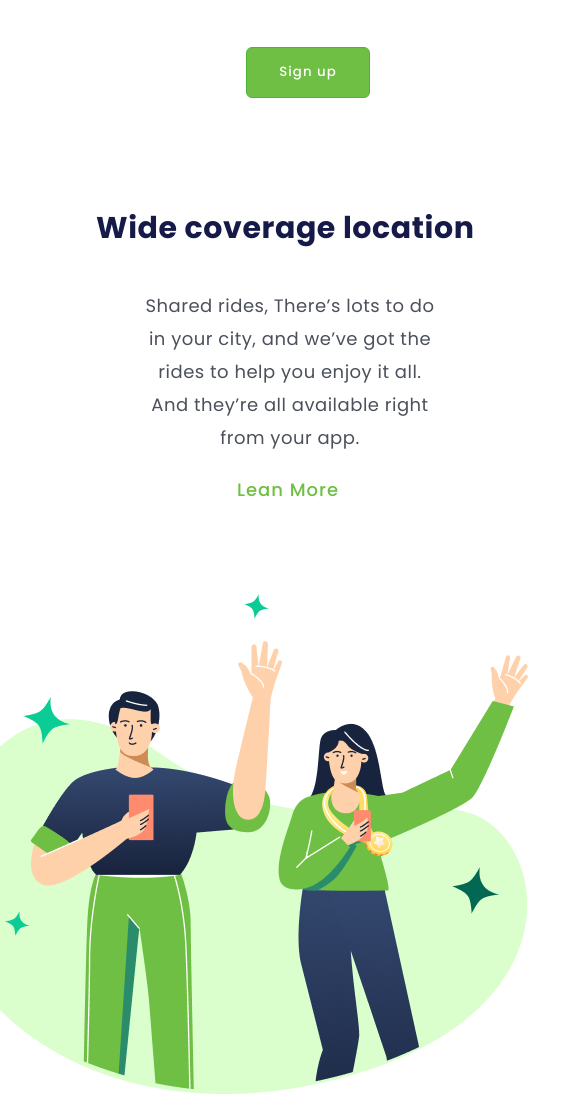
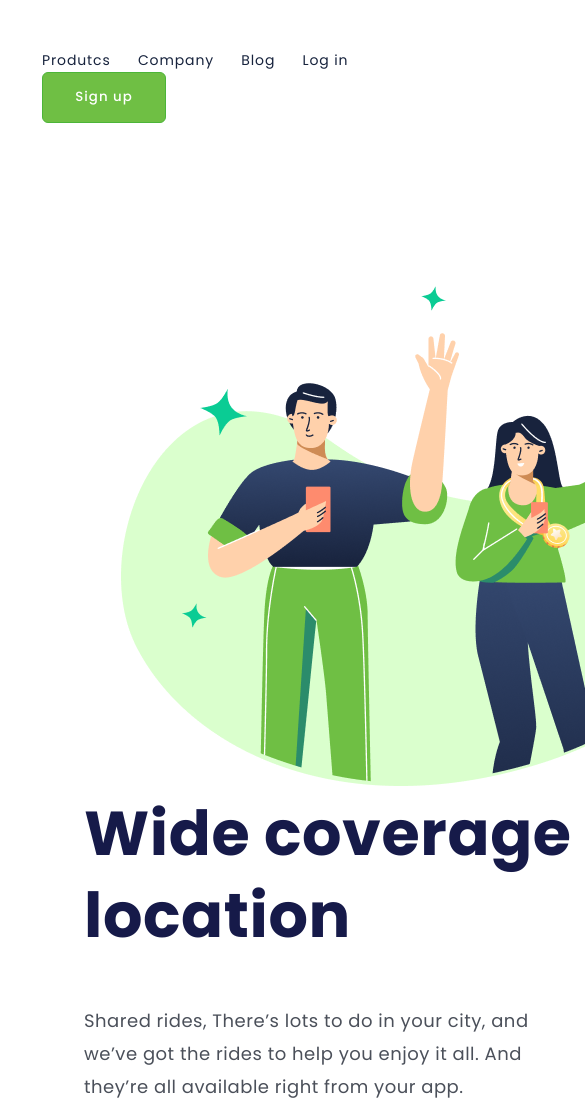
Before and after one commit to NicolasRanier/desafio-responsividade, a plain HTML site: page index.html in a window 390 px wide. Shown: the top 1106 px of the page, 585 px wide, since content can reach past the window. Drawn offline with Linux system fonts and the light colour scheme.

Commit message:
apaguei toda a responsividade para refaze do zero

```diff
--- a/style.css
+++ b/style.css
@@ -109,166 +109,3 @@ h1 {
     border: none;
     position: relative;
 }
-
-
-@media screen and (max-width: 1024px) {
-    h1 {
-        color: #161A49;
-
-        font-size: 52px;
-        font-weight: 700;
-        line-height: 82px;
-        /* 132.258% */
-        letter-spacing: 0.596px;
-        width: 582px;
-        position: relative;
-        white-space: nowrap;
-    }
-
-    .button-2 {
-        color: #6FBF44;
-        font-size: 18px;
-        font-style: normal;
-        font-weight: 500;
-        line-height: normal;
-        letter-spacing: 1px;
-        background-color: transparent;
-        border: none;
-        position: relative;
-        left: 561px;
-        bottom: 116px;
-
-    }
-
-
-
-
-
-}
-
-@media screen and (max-width: 425px) {
-    header {
-        position: fixed;
-        top: 0;
-        right: 0;
-        left: auto;
-        width: max-content;
-        display: flex;
-        align-items: center;
-        padding-right: 20PX;
-    }
-
-
-
-    .nav {
-        display: none;
-    }
-
-
-    img {
-        position: absolute;
-        bottom: -250px;
-        right: -150px;
-
-    }
-
-    .button-2 {
-        color: #6FBF44;
-
-        font-size: 18px;
-        font-style: normal;
-        font-weight: 500;
-        line-height: normal;
-        letter-spacing: 1px;
-
-        white-space: nowrap;
-        position: absolute;
-        left: 124px;
-        bottom: 330px;
-
-    }
-
-    .p1 {
-        position: absolute;
-        width: 304px;
-        color: #4B505A;
-        text-align: center;
-        font-family: Poppins;
-        font-size: 18px;
-        font-style: normal;
-        font-weight: 400;
-        line-height: 33px;
-        /* 183.333% */
-        letter-spacing: 0.5px;
-        left: 54px;
-        bottom: 345px;
-    }
-
-    h1 {
-        color: #161A49;
-        width: 278px;
-        text-align: center;
-        font-family: Poppins;
-        font-size: 30px;
-        font-style: normal;
-        font-weight: 700;
-        line-height: 30px;
-        /* 100% */
-        letter-spacing: 0.596px;
-        position: absolute;
-        left: 12px;
-        bottom: 601px;
-    }
-
-
-}
-
-
-
-
-@media screen and (max-width: 375px) {
-
-    h1 {
-        color: #161A49;
-        width: 278px;
-        text-align: center;
-        font-family: Poppins;
-        font-size: 30px;
-        font-style: normal;
-        font-weight: 700;
-        line-height: 30px;
-        letter-spacing: 0.596px;
-        position: absolute;
-        left: 27px;
-        bottom: 601px
-    }
-
-    .p1 {
-        position: absolute;
-        width: 304px;
-        color: #4B505A;
-        text-align: center;
-        font-family: Poppins;
-        font-size: 18px;
-        font-style: normal;
-        font-weight: 400;
-        line-height: 33px;
-        letter-spacing: 0.5px;
-        left: 10px;
-        bottom: 345px;
-    }
-
-    .button-2 {
-        color: #6FBF44;
-        font-size: 18px;
-        font-style: normal;
-        font-weight: 500;
-        line-height: normal;
-        letter-spacing: 1px;
-        white-space: nowrap;
-        position: absolute;
-        left: 81px;
-        bottom: 330px;
-    }
-
-}
```
